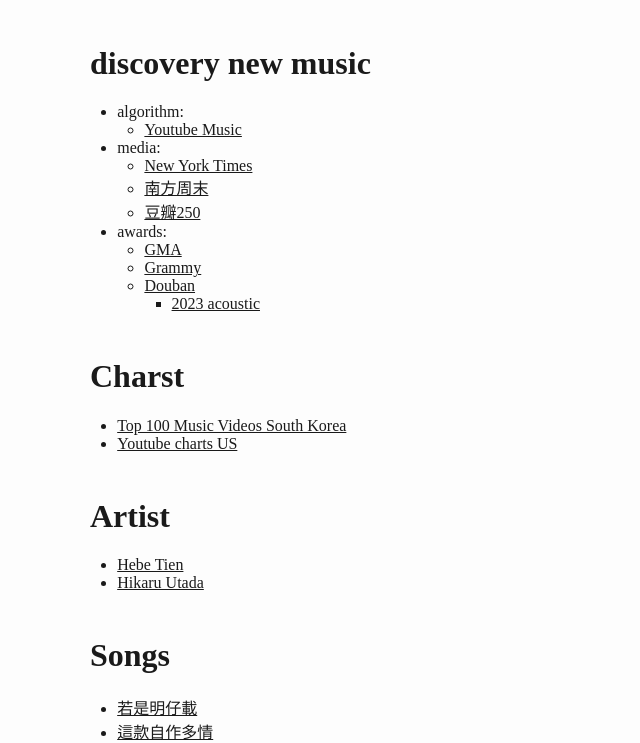
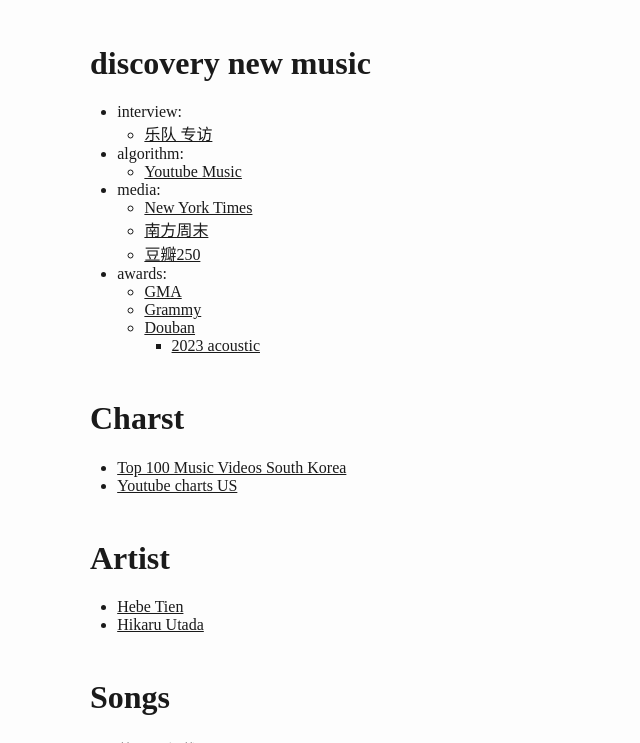
Before and after one commit to wangw469/wangw469.github.io, a Jekyll site: the page built from music/index.md, in a window 1280 px wide and 900 px high, scrolled down 499 px, cut to the strip 157-900 px from the top of the window. Shown: the whole strip, without its empty margins (0-640 px from the left). Built offline with Jekyll 4.4.1, drawn with Linux system fonts in a browser that asks for light colours.

Commit message:
add interview link

```diff
--- a/music/index.md
+++ b/music/index.md
@@ -6,6 +6,8 @@
 
 # discovery new music
 
+* interview:
+    * [乐队 专访](https://www.google.com/search?q=%E4%B9%90%E9%98%9F+%E4%B8%93%E8%AE%BF)
 * algorithm:
     * [Youtube Music](https://music.youtube.com/library)
 * media:
```
